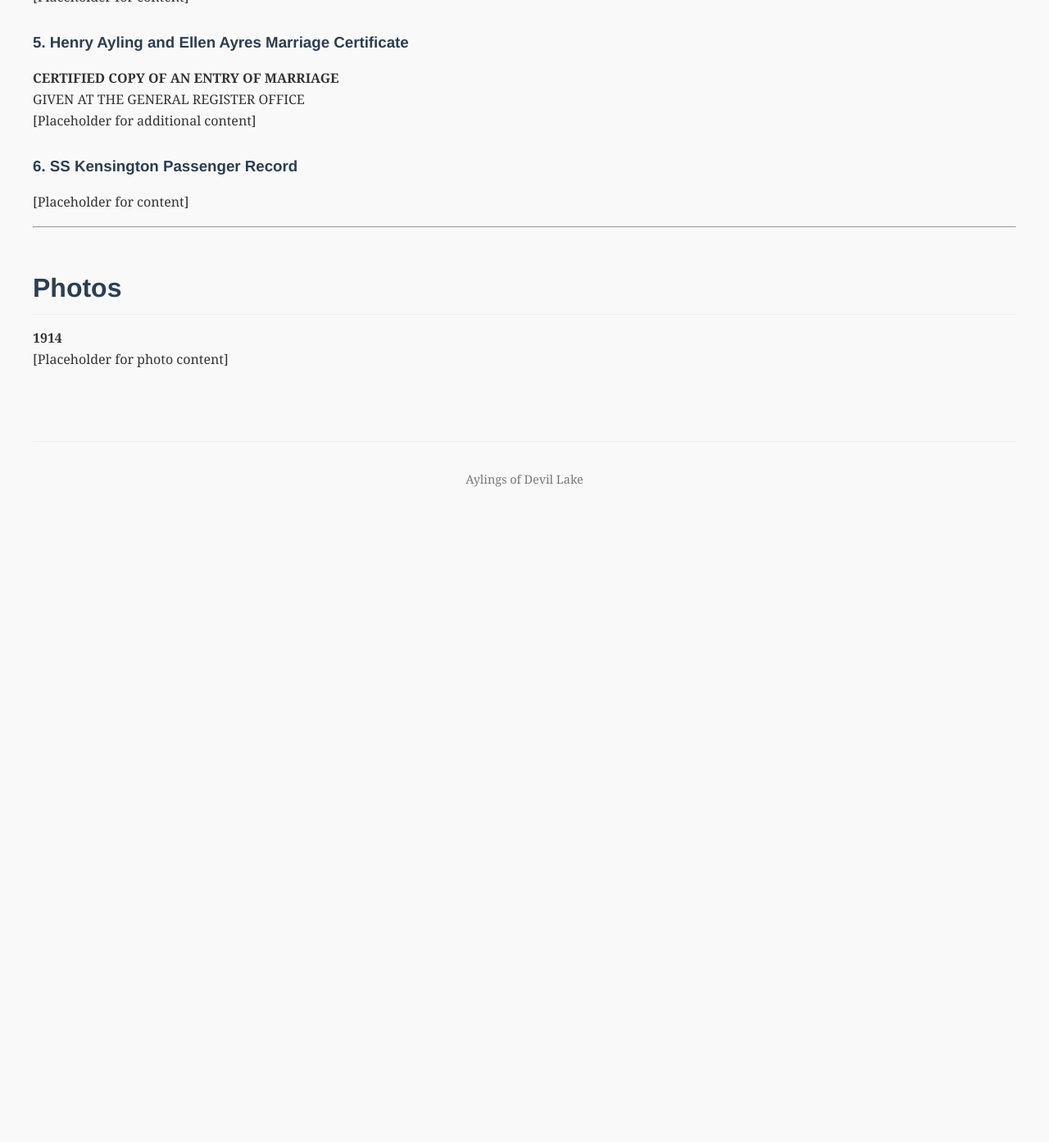
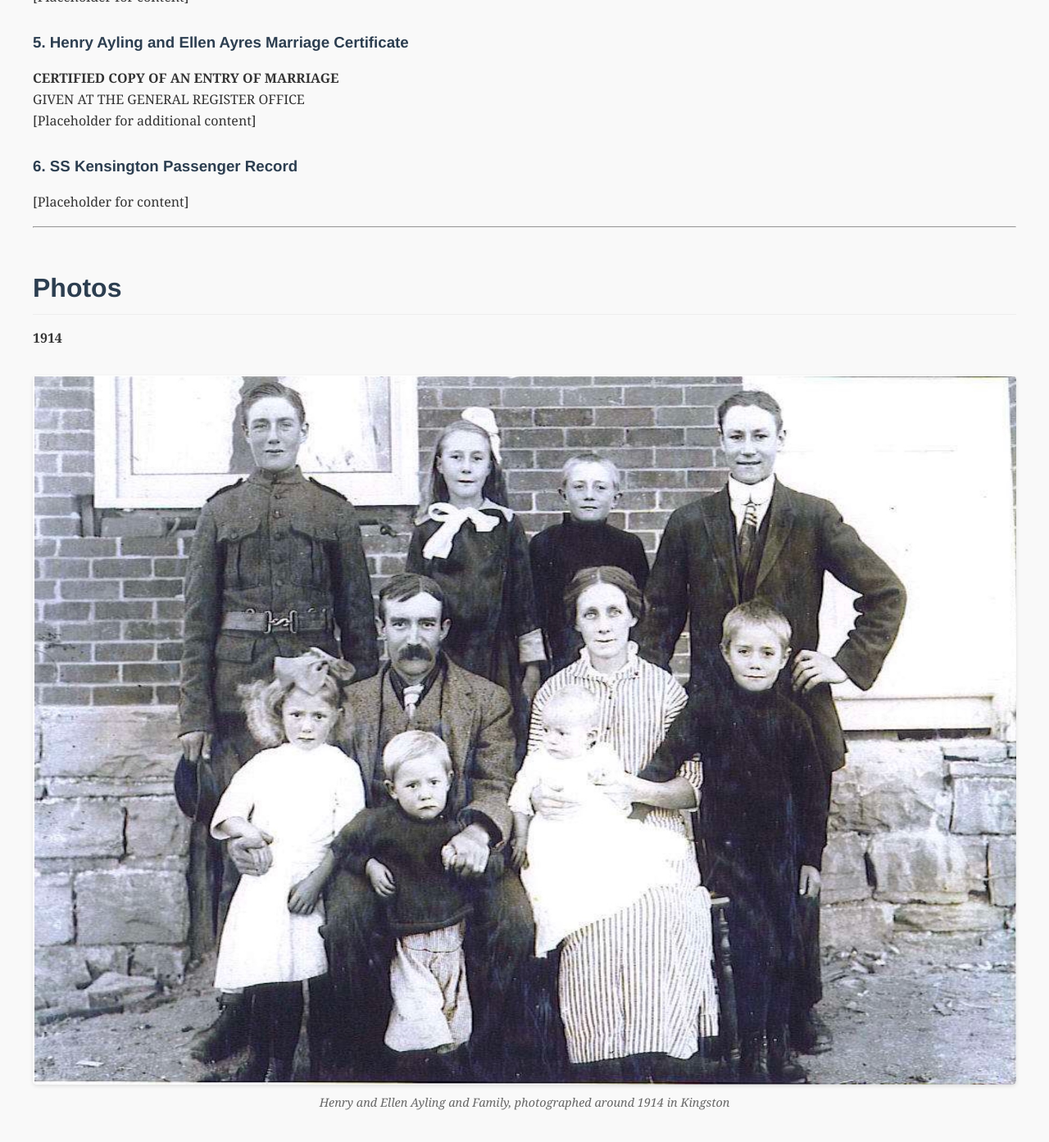
Before and after one commit to aylingfamily/aylingfamily.github.io, a Jekyll site: the page built from index.md, in a window 1280 px wide and 1400 px high, scrolled down 7507 px. Shown: the top 1393 px of the window at 82% size. Built offline with Jekyll 4.4.1, drawn with Linux system fonts in a browser that asks for light colours; before the commit the page ends 8137 px from its top, so only the background shows below that.

Commit message:
Add family images and update content

```diff
--- a/index.md
+++ b/index.md
@@ -211,4 +211,5 @@ GIVEN AT THE GENERAL REGISTER OFFICE
 
 ## Photos
 **1914**
-[Placeholder for photo content]
+![Portrait of Henry and Ellen Ayling and Family](/assets/images/1914-ayling-family.jpg)
+*Henry and Ellen Ayling and Family, photographed around 1914 in Kingston*
```
Also changed, not shown: assets/images/1914-ayling-family.jpg (added).
